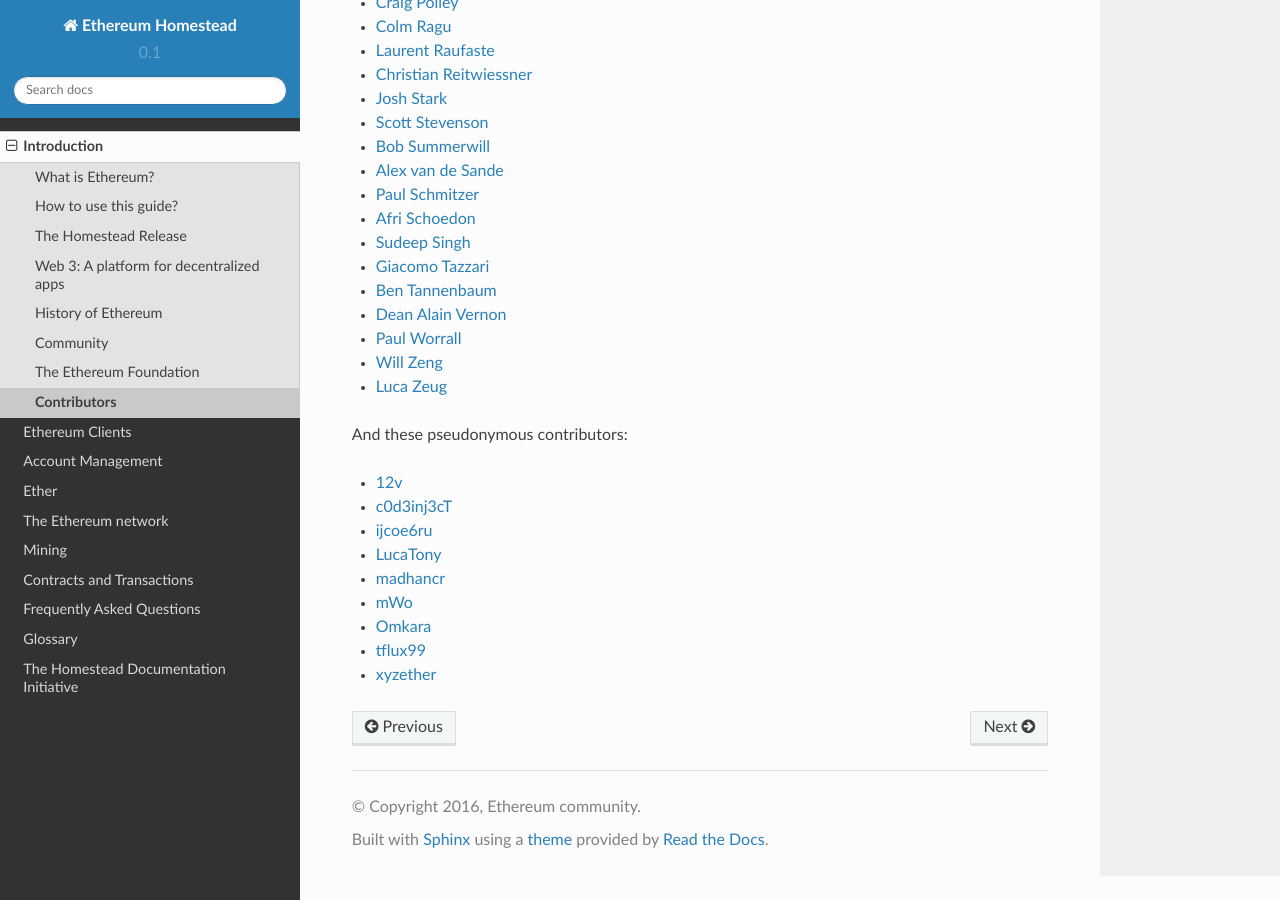
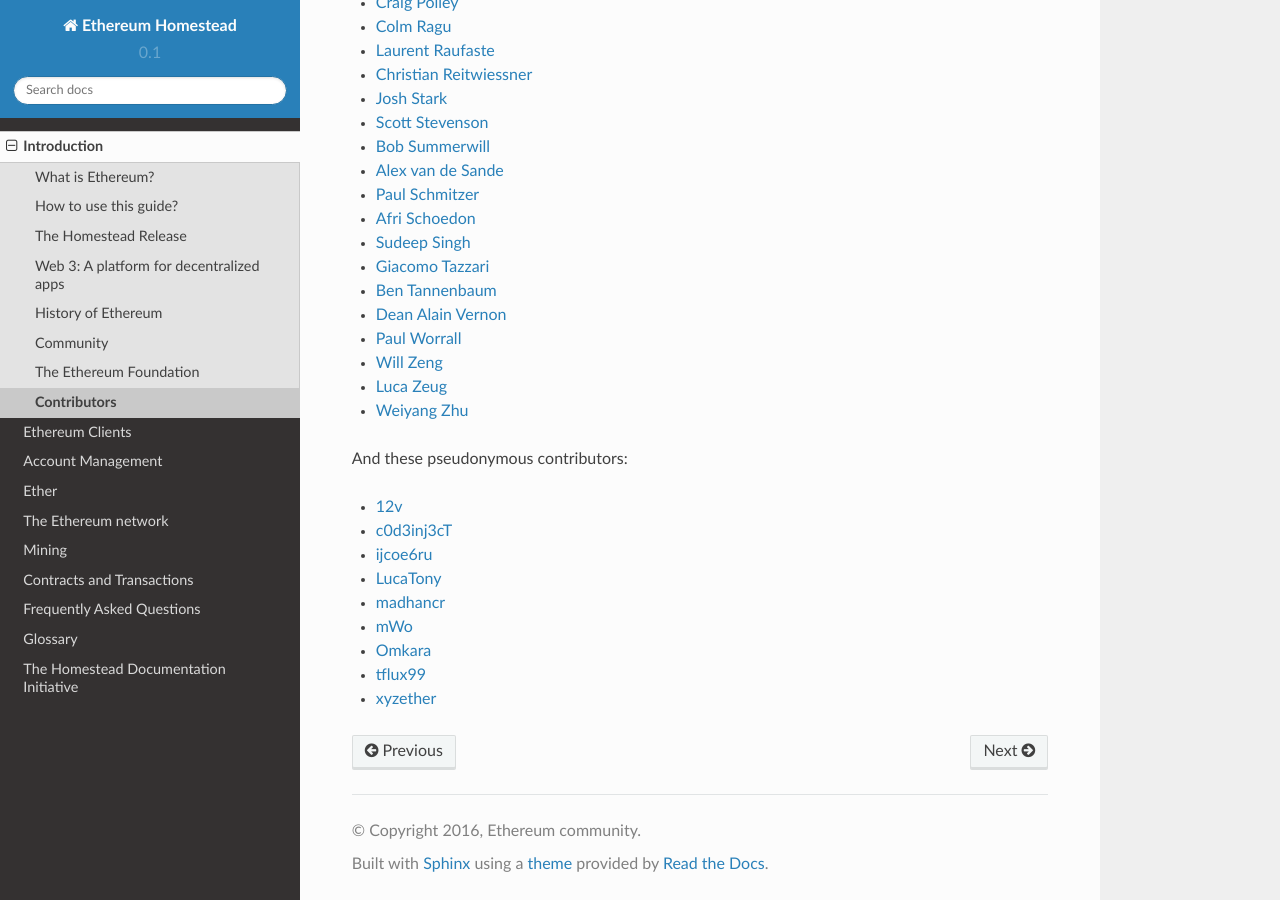
Before and after one commit to ethereum/homestead-guide, a Sphinx documentation site: the page built from source/introduction/contributors.rst, in a window 1280 px wide and 900 px high, scrolled down 1444 px. Built offline with Sphinx 7.4.7 and the Read the Docs theme 2.0.0, drawn with Linux system fonts in a browser that asks for light colours.

Commit message:
Added Zhu Weiyang to credits.

```diff
--- a/source/introduction/contributors.rst
+++ b/source/introduction/contributors.rst
@@ -62,6 +62,7 @@
 - `Paul Worrall <https://github.com/pjworrall>`_
 - `Will Zeng <https://github.com/willzeng>`_
 - `Luca Zeug <https://github.com/luclu>`_
+- `Weiyang Zhu <https://github.com/ZhuWeiyang>`_
 
 And these pseudonymous contributors:
 
```
